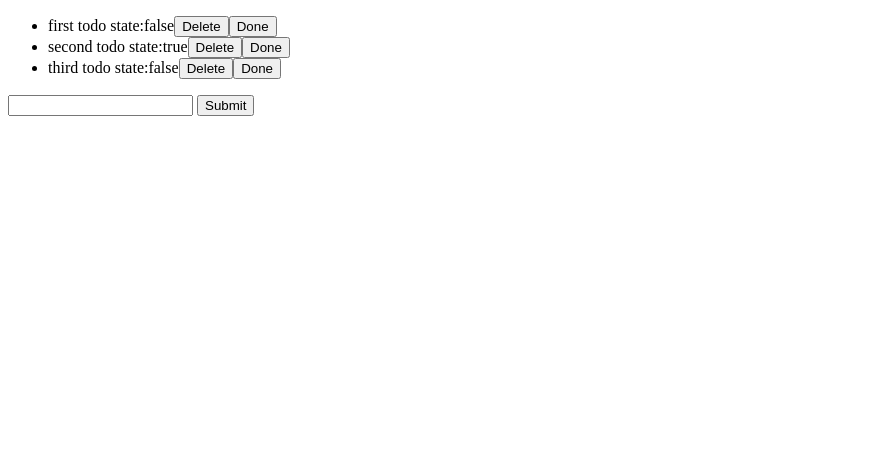
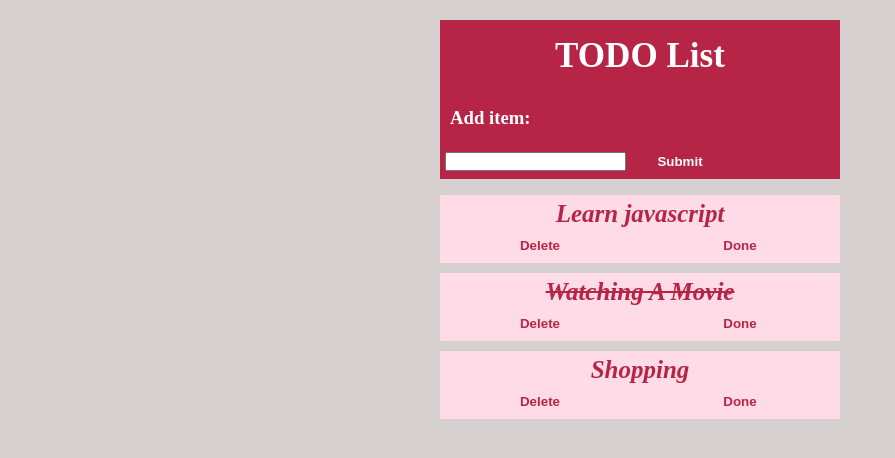
Before and after one commit to FACG2/TODO_GHME, a website: page index.html in a window 1280 px wide. Shown: the whole page, without its empty margins (0-895 px from the left). Drawn offline with Linux system fonts and the light colour scheme.

Commit message:
CSS design

```diff
--- a/dom.js
+++ b/dom.js
@@ -4,21 +4,24 @@
 (function() {
   // This is the dom node where we will keep our todo
   var container = document.getElementById('todo-container');
+  var completed= document.getElementById('hana');
   var addTodoForm = document.getElementById('add-todo');
 
-  var state =[{
+  var state =
+   [
+     {
       id: -3,
-      description: 'first todo',
+      description: 'Learn javascript',
       state: false,
     },
     {
       id: -2,
-      description: 'second todo',
+      description: 'Watching A Movie',
       state: true,
     },
     {
       id: -1,
-      description: 'third todo',
+      description: 'Shopping',
       state: false,
     },
   ]; // this is our initial todoList
@@ -26,7 +29,15 @@
   // This function takes a todo, it returns the DOM node representing that todo
   var createTodoNode = function(todo) {
     var todoNode = document.createElement('li');
-todoNode.innerHTML = "<span class='description-span'>" + todo.description +"   state:"+ todo.state+"</span>";
+
+  if(todo.state){
+    todoNode.innerHTML = "<span class='description-span' style='text-decoration: line-through;'>" + todo.description +"</span>";
+
+  }else{
+    todoNode.innerHTML = "<span class='description-span'>" + todo.description +"</span>";
+
+  }
+
 
     // you will need to use addEventListener
 
@@ -45,8 +56,11 @@ todoNode.innerHTML = "<span class='description-span'>" + todo.description +"   s
     var markButtonNode = document.createElement('button');
     markButtonNode.textContent = "Done";
     markButtonNode.addEventListener('click', function(event) {
+      console.log("newState",state);
       var newState = todoFunctions.markTodo(state, todo.id);
+
       update(newState);
+
     });
     todoNode.appendChild(markButtonNode);
     // add classes for css
@@ -83,14 +97,21 @@ var desctext=event.target;
 
   // you do not need to change this function
   var renderState = function(state) {
+    console.log("state",state.length);
     var todoListNode = document.createElement('ul');
+      todoListNode.setAttribute("id", "todoListNode");
+      console.log("state");
+      if(state.length!=0){
+        state.forEach(function(todo) {
+          todoListNode.appendChild(createTodoNode(todo));
 
-    state.forEach(function(todo) {
-      todoListNode.appendChild(createTodoNode(todo));
-    });
 
-    // you may want to add a class for css
-    container.replaceChild(todoListNode, container.firstChild);
+          container.replaceChild(todoListNode, container.firstChild);
+        });
+
+      }else{
+        document.getElementById("todoListNode").innerHTML=null;
+      }
   };
 
   if (container) renderState(state);
--- a/index.html
+++ b/index.html
@@ -1,20 +1,36 @@
 <!DOCTYPE html>
 <html>
+
 <head>
   <meta charset="utf-8">
   <title>tdd todo</title>
   <link rel="stylesheet" href="./style.css">
 </head>
+
 <body>
-    <div id = "todo-container">
+  <div id="all">
+  <div id="header">
+    <h3>TODO List</h3>
+  </div>
+  <h3 >Add item:</h3>
+
+  <form id="add-todo">
+    <input id="des" required type="text" name="description" value="">
+    <input id="sub" type="submit" name="" value="Submit">
+  </form>
+</body>
+
+<div id="todo-container">
+
   <ul>
   </ul>
 </div>
-    <form id="add-todo">
-      <input id= "des" required type="text" name="description" value="">
-      <input type="submit" name="" value="Submit">
-    </form>
-  </body>
-  <script type="text/javascript" src = "./logic.js"></script>
-  <script type="text/javascript" src = "./dom.js"></script>
+
+
+
+</div>
+</div>
+<script type="text/javascript" src="./logic.js"></script>
+<script type="text/javascript" src="./dom.js"></script>
+
 </html>
--- a/logic.js
+++ b/logic.js
@@ -38,8 +38,8 @@ var todoFunctions = {
     // should leave the input argument todos unchanged
     // return a new array, this should not contain any todo with an id of idToDelete
     // hint: array.filter
-
     function isid(to) {
+      console.log("Filter",to);
       return to.id != idToDelete;
     }
     var newtodoo = todos.filter(isid);
--- a/style.css
+++ b/style.css
@@ -0,0 +1,111 @@
+body{
+ background-color: #d6d0d0;
+
+}
+*{
+align-items: center;
+padding: 0px;
+	justify-content: center;
+
+  /*width: 250px;
+float: left;
+margin: 0 5px;
+background-color: #e3e3e3;
+min-height: 240px;
+border-radius: 10px;
+padding-bottom: 15px;*/
+}
+#all{
+  max-width: 400px;
+  width: 100%;
+  margin: 0 auto;
+
+}
+
+
+#header{
+padding: 1px !important;
+position: relative;
+	color: #fff;
+  font-size: 30px;
+	text-align: center;
+
+margin-top: 20px;
+ background-color: #B62446;
+ }
+
+
+ #todo-container{
+   justify-content: center;
+   color: #B62446;
+   font-family: 'Sanchez', serif;
+   text-align: center;
+font-style: italic;
+
+ }
+
+ #add-todo{
+   /*justify-content: center;
+   text-align: center;
+   margin-bottom: 50px;*/
+    /*text-align: center;*/
+    justify-content: center;
+    padding-left: 23px;
+     background-color: #B62446;
+     padding: 5px;
+     color: #fff;
+
+ }
+h3{
+  background-color:#B62446;
+      padding-left: 23px;
+  color: #fff;
+  margin: 0;
+  padding: 15px 10px;
+}
+#sub{
+font-weight: bold;
+cursor: pointer;
+  border: 0;
+color: #fff;
+width: 90px;
+   margin: 5px;
+background-color: inherit;
+}
+
+#list{
+margin-bottom: 50px;
+
+
+}
+li{
+  margin-bottom: 10px;
+width: 100%;
+list-style: none;
+background-color: #ffdbe7;
+    padding-bottom: 10px;
+    padding-top: 5px;
+}
+li::after{
+  content: '';
+  display: block;
+  clear: both;
+}
+li span{
+  margin-bottom: 10px;
+  font-size: 25px;
+font-weight: bold;
+  clear: both;
+  width: 100%;
+  display: block;
+}
+li button{
+  cursor: pointer;
+  border: 0;
+  font-weight: bold;
+color: #B62446;
+  background-color: inherit;
+  width: 46%;
+   margin: 0 2%;
+   float: left;
+}
```
Lines whose indentation alone changed are shown as unchanged.
